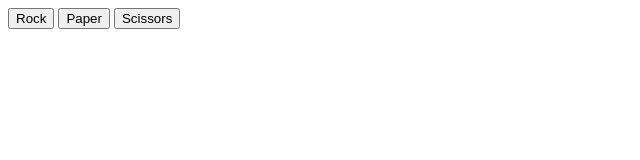
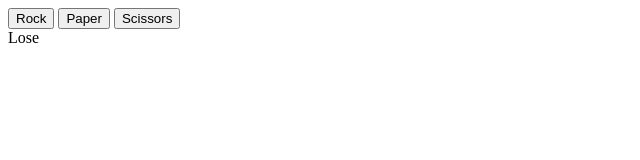
Before and after one commit to KindaExists/rock-paper-scissors, a plain HTML site: page index.html in a window 1280 px wide. Both pictures are taken after a click on the button "Rock". Shown: the full height of the page, 0-640 px from the left. Drawn offline with Linux system fonts and the light colour scheme.

Commit message:
added results display

```diff
--- a/app.js
+++ b/app.js
@@ -97,10 +97,11 @@ function tallyWinsLosses(wins, losses){
     return message;
 }
 
+const resultsDisplay = document.querySelector('#display')
 const btns = document.querySelectorAll('.selection');
 btns.forEach(btn => btn.addEventListener('click', (e)=>{
     playerSelection = e.target.id;
     computerSelection = computerPlay();
     decision = playRound(playerSelection, computerSelection);
-    console.log(decision)
+    resultsDisplay.textContent = decision;
 }));
--- a/index.html
+++ b/index.html
@@ -8,7 +8,7 @@
     <button class="selection" id="rock">Rock</button>
     <button class="selection" id="paper">Paper</button>
     <button class="selection" id="scissors">Scissors</button>
-    <div id="results"></div>
+    <div id="display"></div>
     <script src="app.js"></script>
 </body>
 </html>
```
